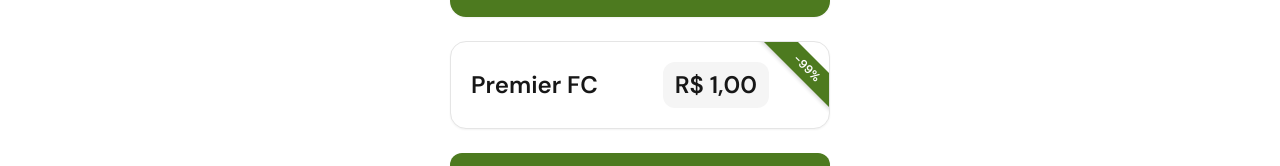
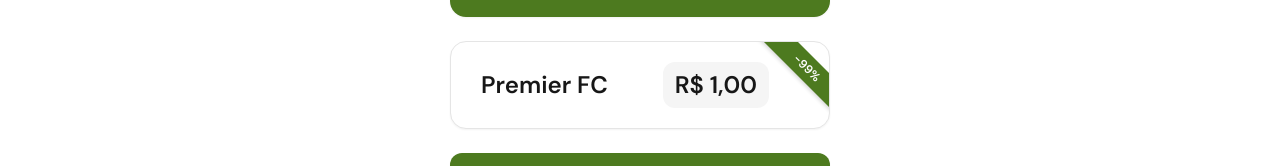
Before and after one commit to guilhermesimas542-lab/Premier-Claude-code, a React (Vite) app: page /bd2 in a window 1280 px wide. Shown: the part 241-407 px from the top of the page. Built offline with nearby package versions, Linux system fonts and the light colour scheme; no server answers; the database is empty; the HTML template or start-up script is replaced by a standard one; a web font is replaced by a local one.

Commit message:
Changes
Co-authored-by: guilhermesimas542-lab <256834992+guilhermesimas542-lab@users.noreply.github.com>

```diff
--- a/src/pages/Backredirect2.tsx
+++ b/src/pages/Backredirect2.tsx
@@ -92,7 +92,7 @@ export default function Backredirect2() {
             -99%
           </div>
           <div className="flex items-center gap-3 pr-10">
-            <h1 className="font-extrabold text-2xl text-neutral-900 leading-tight">
+            <h1 className="font-extrabold text-2xl text-neutral-900 leading-tight ml-[10px]">
               Premier FC
             </h1>
             <div className="bg-neutral-100 rounded-xl px-3 py-2 text-center ml-auto">
```
